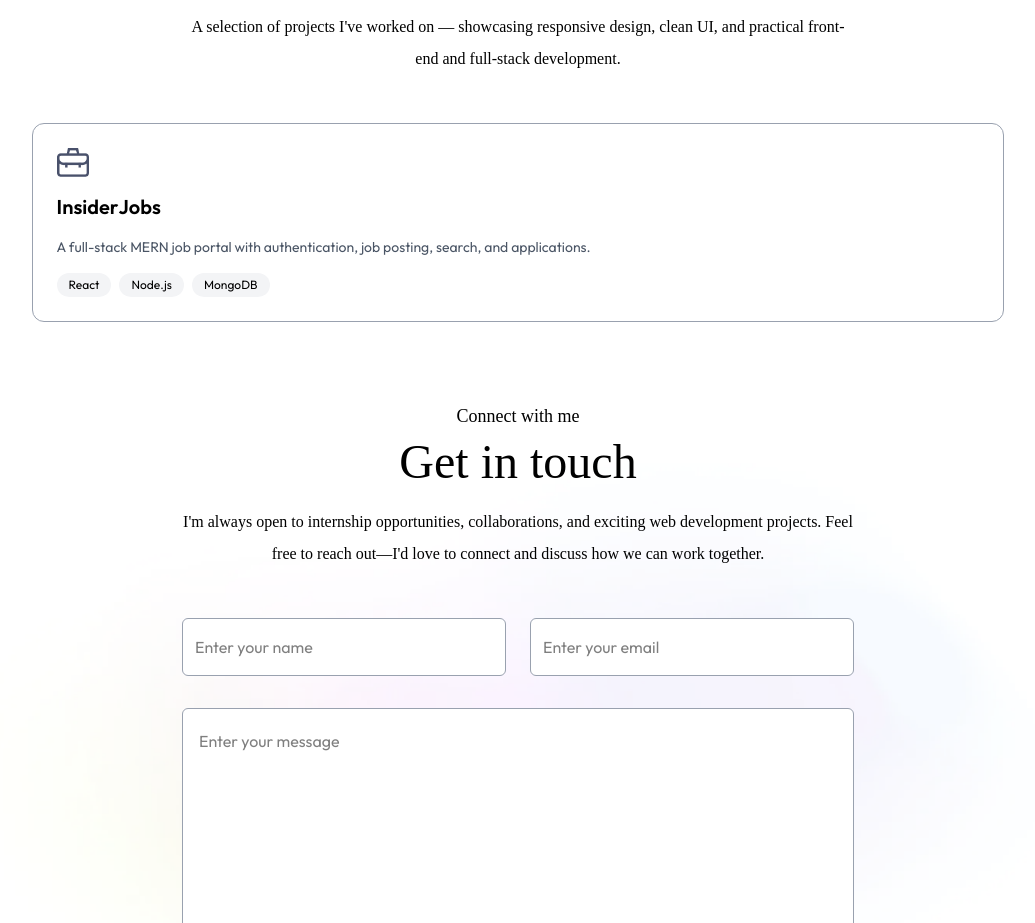
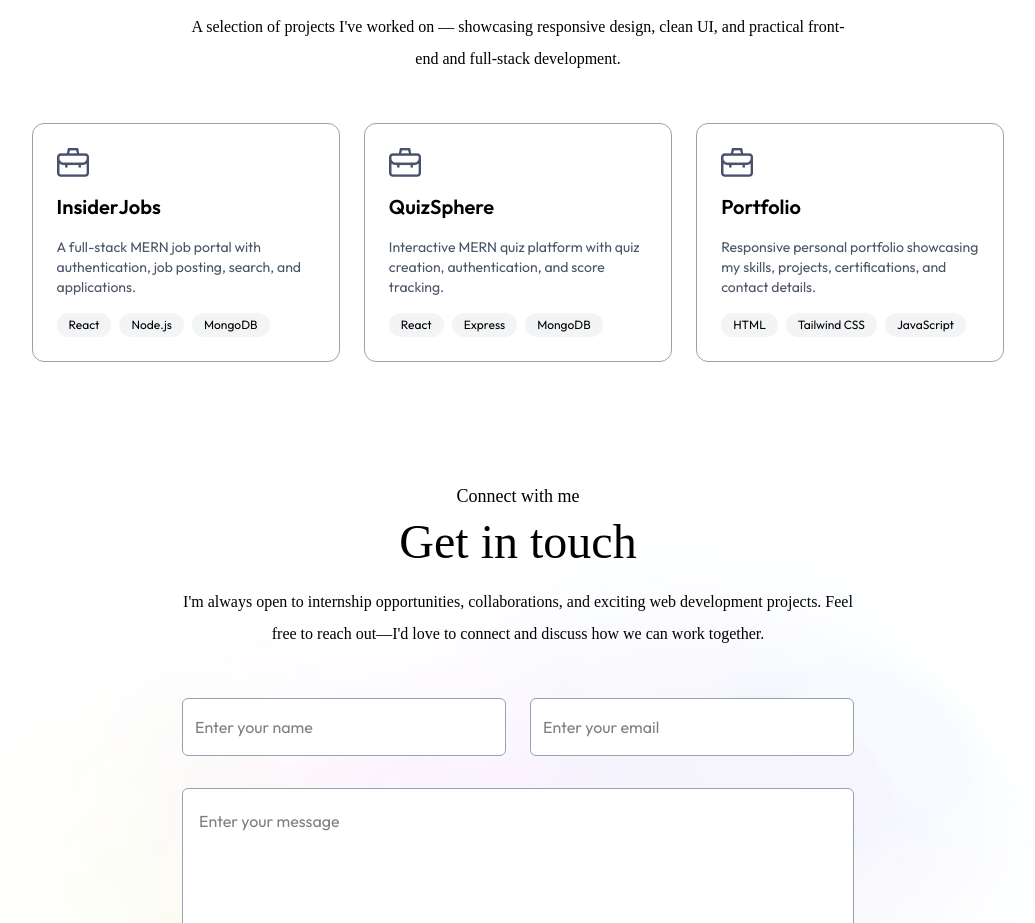
Before and after one commit to krithi30011996/portfolio, a plain HTML site: page index.html in a window 1280 px wide. Shown: the part 2500-3423 px from the top of the page, without its empty margins (122-1157 px from the left). Drawn offline with nearby package versions, Linux system fonts and the light colour scheme; a web font is replaced by a local one.

Commit message:
work card

```diff
--- a/index.html
+++ b/index.html
@@ -315,7 +315,10 @@
             </div>
 
         </div> -->
-     <div class="border border-gray-400 dark:border-white/30 rounded-xl p-6 hover-light hover:-translate-y-1 duration-500 hover:shadow-[4px_4px_0_#000] dark:hover:shadow-[4px_4px_0_#fff]">
+    <div class="grid grid-cols-1 sm:grid-cols-2 lg:grid-cols-3 gap-6 my-10">
+
+    <!-- InsiderJobs -->
+    <div class="border border-gray-400 dark:border-white/30 rounded-xl p-6 hover-light hover:-translate-y-1 duration-500 hover:shadow-[4px_4px_0_#000] dark:hover:shadow-[4px_4px_0_#fff]">
         <img src="./images/project-icon.png" class="w-8 dark:invert" alt="">
         <h3 class="my-4 text-xl font-semibold">InsiderJobs</h3>
         <p class="text-sm text-gray-600 dark:text-white/70">
@@ -328,6 +331,38 @@
             <span class="text-xs px-3 py-1 rounded-full bg-gray-100 dark:bg-white/10">MongoDB</span>
         </div>
     </div>
+
+    <!-- QuizSphere -->
+    <div class="border border-gray-400 dark:border-white/30 rounded-xl p-6 hover-light hover:-translate-y-1 duration-500 hover:shadow-[4px_4px_0_#000] dark:hover:shadow-[4px_4px_0_#fff]">
+        <img src="./images/project-icon.png" class="w-8 dark:invert" alt="">
+        <h3 class="my-4 text-xl font-semibold">QuizSphere</h3>
+        <p class="text-sm text-gray-600 dark:text-white/70">
+            Interactive MERN quiz platform with quiz creation, authentication, and score tracking.
+        </p>
+
+        <div class="flex gap-2 mt-4 flex-wrap">
+            <span class="text-xs px-3 py-1 rounded-full bg-gray-100 dark:bg-white/10">React</span>
+            <span class="text-xs px-3 py-1 rounded-full bg-gray-100 dark:bg-white/10">Express</span>
+            <span class="text-xs px-3 py-1 rounded-full bg-gray-100 dark:bg-white/10">MongoDB</span>
+        </div>
+    </div>
+
+    <!-- Portfolio -->
+    <div class="border border-gray-400 dark:border-white/30 rounded-xl p-6 hover-light hover:-translate-y-1 duration-500 hover:shadow-[4px_4px_0_#000] dark:hover:shadow-[4px_4px_0_#fff]">
+        <img src="./images/project-icon.png" class="w-8 dark:invert" alt="">
+        <h3 class="my-4 text-xl font-semibold">Portfolio</h3>
+        <p class="text-sm text-gray-600 dark:text-white/70">
+            Responsive personal portfolio showcasing my skills, projects, certifications, and contact details.
+        </p>
+
+        <div class="flex gap-2 mt-4 flex-wrap">
+            <span class="text-xs px-3 py-1 rounded-full bg-gray-100 dark:bg-white/10">HTML</span>
+            <span class="text-xs px-3 py-1 rounded-full bg-gray-100 dark:bg-white/10">Tailwind CSS</span>
+            <span class="text-xs px-3 py-1 rounded-full bg-gray-100 dark:bg-white/10">JavaScript</span>
+        </div>
+    </div>
+
+</div>
 
 
     </div>
```
